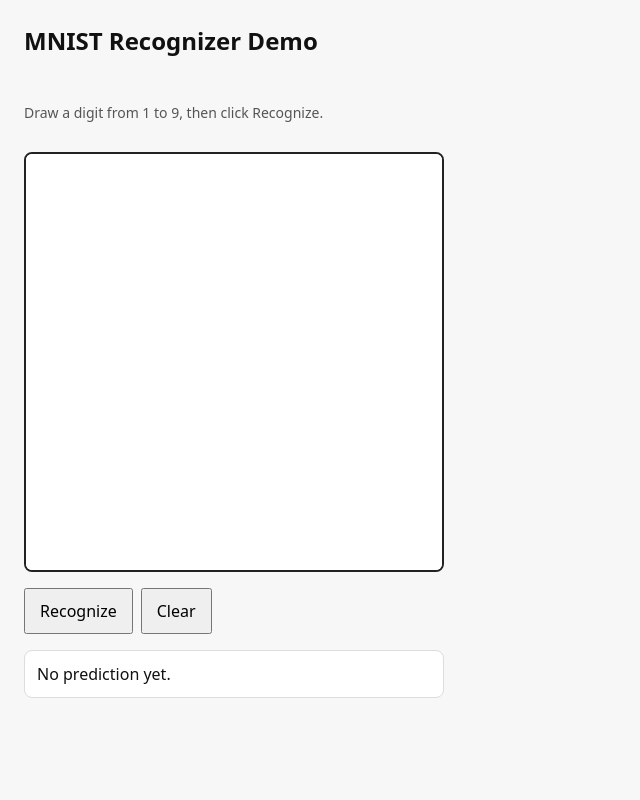
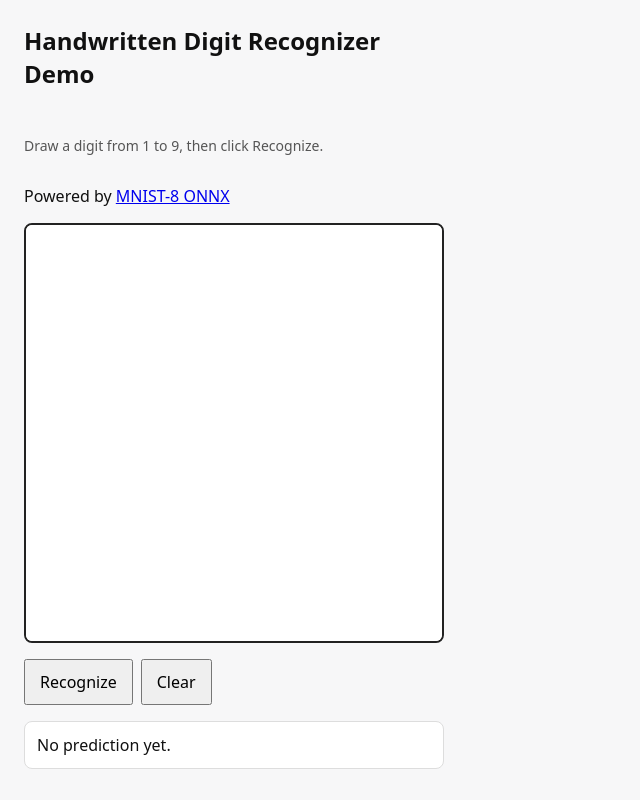
Before and after one commit to starxmaker/browser-handwritten-digit-recognition, a website: page index.html in a window 1280 px wide. Shown: the whole page, without its empty margins (0-640 px from the left). Drawn offline with Linux system fonts and the light colour scheme.

Commit message:
fix: rename library
Co-authored-by: Copilot <copilot@github.com>

```diff
--- a/index.html
+++ b/index.html
@@ -2,7 +2,7 @@
 <html lang="en">
   <head>
     <meta charset="utf-8" />
-    <title>MNIST Recognizer Demo</title>
+    <title>Handwritten Digit Recognizer Demo</title>
     <meta name="viewport" content="width=device-width, initial-scale=1" />
     <style>
       body {
@@ -58,9 +58,9 @@
   </head>
   <body>
     <div class="wrap">
-      <h1>MNIST Recognizer Demo</h1>
+      <h1>Handwritten Digit Recognizer Demo</h1>
       <p class="hint">Draw a digit from 1 to 9, then click Recognize.</p>
-
+      <div>Powered by <a href="https://huggingface.co/onnxmodelzoo/mnist-8">MNIST-8 ONNX</a></div>
       <canvas id="draw" width="280" height="280"></canvas>
 
       <div class="row">
@@ -69,6 +69,7 @@
       </div>
 
       <div class="result" id="result">No prediction yet.</div>
+
     </div>
 
     <script type="module">
--- a/package.json
+++ b/package.json
@@ -1,5 +1,5 @@
 {
-  "name": "browser-handwritten-number-recognition",
+  "name": "browser-handwritten-digit-recognition",
   "version": "1.0.0",
   "description": "",
   "main": "index.js",
@@ -15,7 +15,9 @@
   "scripts": {
     "download-model": "wget -nc https://github.com/onnx/models/raw/refs/heads/main/validated/vision/classification/mnist/model/mnist-8.onnx",
     "extract-weights": "node scripts/extract-weights.js",
-    "serve": "serve ."
+    "prebuild-demo": "npm run download-model && npm run extract-weights && mkdir -p demo",
+    "build-demo": "cp index.html demo/index.html && cp index.js demo/index.js && cp weights.js demo/weights.js",
+    "serve-demo": "serve demo"
   },
   "keywords": [],
   "author": "",
```
Also changed, not shown: README.md, 3 other files.
